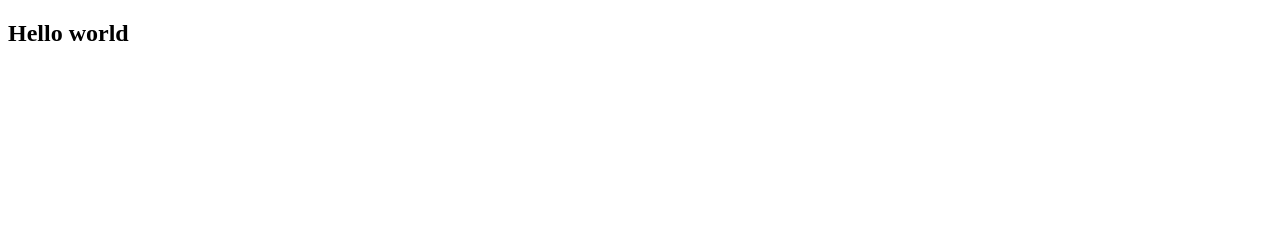
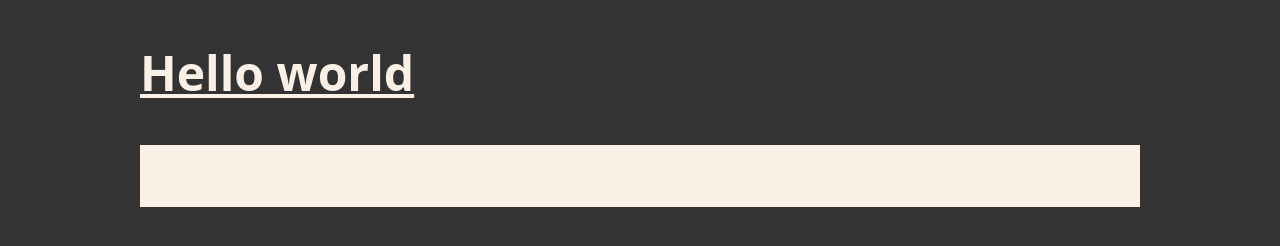
Before and after one commit to CScott96/odin-etch-a-sketch, a plain HTML site: page index.html in a window 1280 px wide. Drawn offline with Linux system fonts and the light colour scheme.

Commit message:
add board styling

```diff
--- /dev/null
+++ b/assets/styles/main.css
@@ -0,0 +1,36 @@
+body {
+    --black: #333;
+    --white: #faf0e6;
+    background-color: var(--black);
+    color: var(--white);
+    font-family:
+        system-ui,
+        -apple-system,
+        BlinkMacSystemFont,
+        "Segoe UI",
+        Roboto,
+        Oxygen,
+        Ubuntu,
+        Cantarell,
+        "Open Sans",
+        "Helvetica Neue",
+        sans-serif;
+    & section {
+        max-width: 1000px;
+        margin: 0 auto;
+        &#Header h1 {
+            font-size: 3rem;
+            text-decoration: underline;
+        }
+        &#SketchBoard {
+            display: flex;
+            flex-direction: row;
+            flex-wrap: wrap;
+            & > div {
+                display: inline-block;
+                box-sizing: border-box;
+                background-color: var(--white);
+            }
+        }
+    }
+}
--- a/index.html
+++ b/index.html
@@ -3,6 +3,7 @@
     <head>
         <meta charset="UTF-8" />
         <meta name="viewport" content="width=device-width, initial-scale=1.0" />
+        <link rel="stylesheet" href="assets/styles/main.css" />
         <title>Etch a sketch</title>
     </head>
     <body>
```
